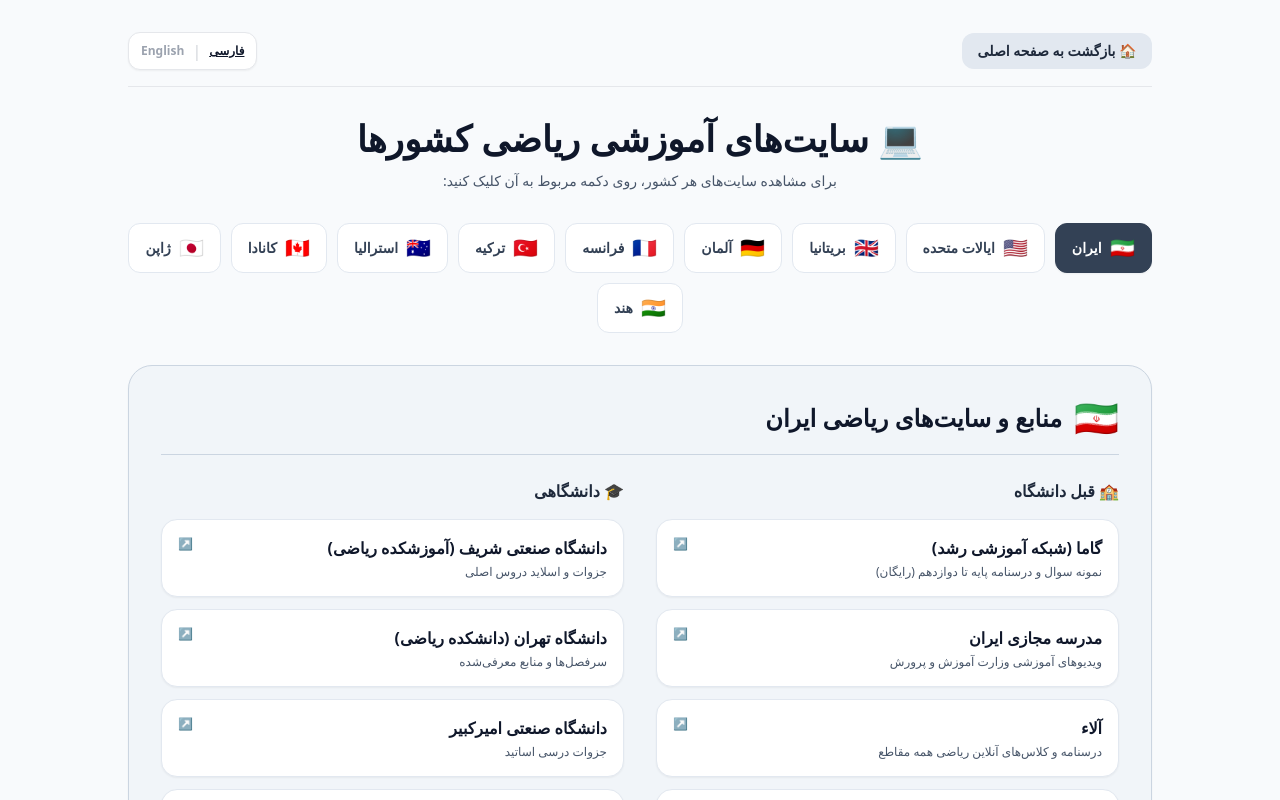
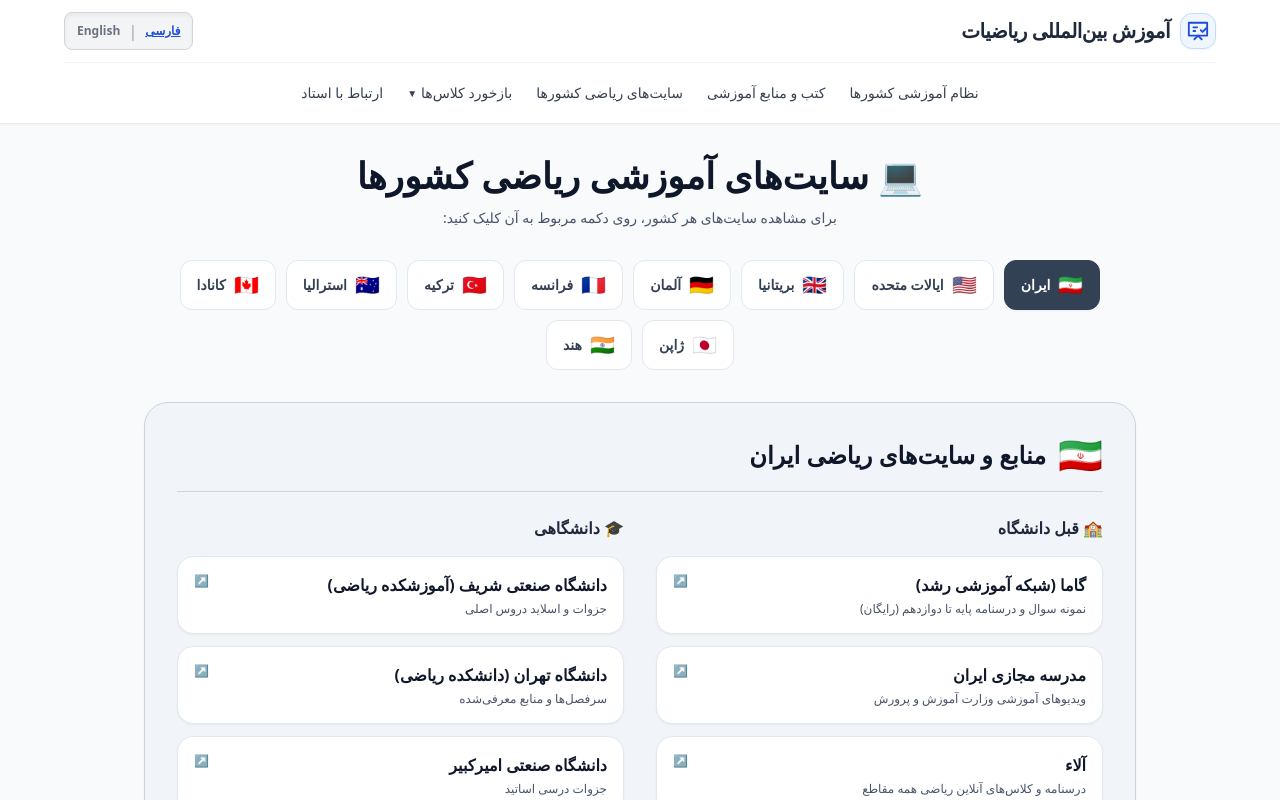
Before and after one commit to Hmohammadiz633/International-Mathematics-Site, a Next.js app: page /math-sites in a window 1280 px wide. Shown: the top 800 px of the page. Built offline with nearby package versions, Linux system fonts and the light colour scheme.

Commit message:
Update page.js

```diff
--- a/app/math-sites/page.js
+++ b/app/math-sites/page.js
@@ -2,6 +2,12 @@
 
 import { useState } from 'react';
 import Link from 'next/link';
+
+const FEEDBACKS = [
+  { fa: 'بازخورد ۱', en: 'Feedback 1', link: 'https://t.me/International_Maths/110' },
+  { fa: 'بازخورد ۲', en: 'Feedback 2', link: 'https://t.me/International_Maths/111' },
+  { fa: 'بازخورد ۳', en: 'Feedback 3', link: 'https://t.me/International_Maths/1352' },
+];
 
 // داده‌های جامع سایت‌های ریاضی کشورها با پشتیبانی کامل از متن فارسی و انگلیسی
 const MATH_SITES_DATA = [
@@ -190,42 +196,69 @@ const MATH_SITES_DATA = [
 export default function MathSitesPage() {
   const [lang, setLang] = useState('fa');
   const [selectedCountry, setSelectedCountry] = useState(MATH_SITES_DATA[0]);
+  const [isFeedbackOpen, setIsFeedbackOpen] = useState(false);
 
   const isFa = lang === 'fa';
   const isIran = selectedCountry.id === 'iran';
 
   return (
-    <main dir={isFa ? 'rtl' : 'ltr'} className="min-h-screen bg-slate-50 text-slate-900 font-sans p-4 md:p-8 antialiased">
-      <div className="max-w-5xl mx-auto">
+    <main dir={isFa ? 'rtl' : 'ltr'} className="min-h-screen bg-slate-50 text-slate-900 font-sans pb-12 antialiased">
+      <header className="sticky top-0 z-50 bg-white/95 backdrop-blur-md border-b border-gray-200/80 px-4 py-3 shadow-sm">
+        <div className="max-w-6xl mx-auto flex flex-col items-center gap-3">
+          <div className="w-full flex items-center justify-between">
+            <div className="flex items-center gap-2.5">
+              <div className="w-9 h-9 bg-blue-50 border border-blue-200 text-blue-700 rounded-xl flex items-center justify-center p-1.5 shadow-sm">
+                <svg className="w-full h-full" viewBox="0 0 24 24" fill="none" stroke="currentColor" strokeWidth="2" strokeLinecap="round" strokeLinejoin="round">
+                  <path d="M2 3h20v14H2z" /><path d="M8 21l4-4 4 4" /><path d="M7 8h4" /><path d="M7 12h2" /><path d="M15 11l2 2 4-4" />
+                </svg>
+              </div>
+              <h1 className="font-black text-base md:text-xl text-slate-800 tracking-tight leading-snug">
+                {isFa ? 'آموزش بین‌المللی ریاضیات' : 'International Math'}
+              </h1>
+            </div>
 
-        {/* هدر */}
-        <div className="flex items-center justify-between mb-8 pb-4 border-b border-gray-200">
-          <Link
-            href="/"
-            className="px-4 py-2 bg-slate-200 hover:bg-slate-300 text-slate-800 text-xs md:text-sm font-semibold rounded-xl transition"
-          >
-            {isFa ? '🏠 بازگشت به صفحه اصلی' : '🏠 Back to Home'}
-          </Link>
+            <div className="flex items-center gap-2 bg-gray-100 px-3 py-1.5 rounded-lg border border-gray-300 shadow-inner">
+              <button type="button" onClick={() => setLang('fa')} className={`text-xs font-bold transition ${isFa ? 'text-blue-700 underline font-black' : 'text-gray-500 hover:text-black'}`}>فارسی</button>
+              <span className="text-gray-400 font-light">|</span>
+              <button type="button" onClick={() => setLang('en')} className={`text-xs font-bold transition ${!isFa ? 'text-blue-700 underline font-black' : 'text-gray-500 hover:text-black'}`}>English</button>
+            </div>
+          </div>
 
-          <div className="flex items-center gap-2 bg-white px-3 py-1.5 rounded-xl border border-gray-200 shadow-sm">
-            <button
-              type="button"
-              onClick={() => setLang('fa')}
-              className={`text-xs font-bold transition ${isFa ? 'text-slate-900 underline font-black' : 'text-gray-400 hover:text-black'}`}
-            >
-              فارسی
-            </button>
-            <span className="text-gray-300 font-light">|</span>
-            <button
-              type="button"
-              onClick={() => setLang('en')}
-              className={`text-xs font-bold transition ${!isFa ? 'text-slate-900 underline font-black' : 'text-gray-400 hover:text-black'}`}
-            >
-              English
-            </button>
+          <div className="w-full flex flex-col items-center gap-2 border-t border-gray-100 pt-3">
+            <div className="w-full flex items-center justify-center gap-4 md:gap-6 overflow-x-auto py-2 text-xs md:text-sm font-medium text-gray-700">
+              <Link href="/educational-systems" className="hover:text-blue-600 whitespace-nowrap transition-colors">
+                {isFa ? 'نظام آموزشی کشورها' : 'Educational Systems'}
+              </Link>
+              <Link href="/books" className="hover:text-blue-600 whitespace-nowrap transition-colors">
+                {isFa ? 'کتب و منابع آموزشی' : 'Books & Resources'}
+              </Link>
+              <Link href="/math-sites" className="hover:text-blue-600 whitespace-nowrap transition-colors">
+                {isFa ? 'سایت‌های ریاضی کشورها' : 'Math Websites'}
+              </Link>
+              <button type="button" aria-expanded={isFeedbackOpen} onClick={() => setIsFeedbackOpen(!isFeedbackOpen)} className="hover:text-blue-600 whitespace-nowrap transition-colors flex items-center gap-1">
+                <span>{isFa ? 'بازخورد کلاس‌ها' : 'Class Feedback'}</span>
+                <span className="text-[10px]">{isFeedbackOpen ? '▲' : '▼'}</span>
+              </button>
+              <Link href="/#contact" className="hover:text-blue-600 whitespace-nowrap transition-colors">
+                {isFa ? 'ارتباط با استاد' : 'Contact'}
+              </Link>
+            </div>
+
+            {isFeedbackOpen && (
+              <div className="w-full flex items-center justify-center gap-2 flex-wrap bg-gray-50 p-3 rounded-2xl border border-gray-200 my-1 shadow-inner">
+                {FEEDBACKS.map((item, idx) => (
+                  <a key={idx} href={item.link} target="_blank" rel="noopener noreferrer" className="px-3 py-1.5 bg-white hover:bg-gray-100 text-xs font-semibold text-black rounded-lg border border-gray-200 shadow-sm transition-all flex items-center gap-1.5">
+                    <span>⭐</span>
+                    <span>{isFa ? item.fa : item.en}</span>
+                  </a>
+                ))}
+              </div>
+            )}
           </div>
         </div>
+      </header>
 
+      <div className="max-w-5xl mx-auto px-4 pt-8">
         {/* عنوان */}
         <div className="text-center mb-8">
           <h1 className="text-2xl md:text-4xl font-black text-slate-900 mb-3">
@@ -289,11 +322,9 @@ export default function MathSitesPage() {
                         className="p-4 bg-white hover:bg-slate-200/60 border border-slate-200 hover:border-slate-400 rounded-2xl transition group flex items-start justify-between shadow-sm"
                       >
                         <div className="flex flex-col w-full text-right" style={{ direction: 'rtl', textAlign: 'right' }}>
-                          {/* نام سایت: راست‌چین کامل در فارسی و انگلیسی */}
                           <div className="font-bold text-slate-900 group-hover:underline text-sm md:text-base">
                             {isIran ? (isFa ? site.nameFa : site.nameEn) : site.nameEn}
                           </div>
-                          {/* توضیحات: راست‌چین و زیر نام سایت */}
                           <div className="text-xs text-slate-600 mt-1">
                             {isFa ? site.descFa : site.descEn}
                           </div>
@@ -321,11 +352,9 @@ export default function MathSitesPage() {
                         className="p-4 bg-white hover:bg-slate-200/60 border border-slate-200 hover:border-slate-400 rounded-2xl transition group flex items-start justify-between shadow-sm"
                       >
                         <div className="flex flex-col w-full text-right" style={{ direction: 'rtl', textAlign: 'right' }}>
-                          {/* نام سایت: راست‌چین کامل در فارسی و انگلیسی */}
                           <div className="font-bold text-slate-900 group-hover:underline text-sm md:text-base">
                             {isIran ? (isFa ? site.nameFa : site.nameEn) : site.nameEn}
                           </div>
-                          {/* توضیحات: راست‌چین و زیر نام سایت */}
                           <div className="text-xs text-slate-600 mt-1">
                             {isFa ? site.descFa : site.descEn}
                           </div>
```
